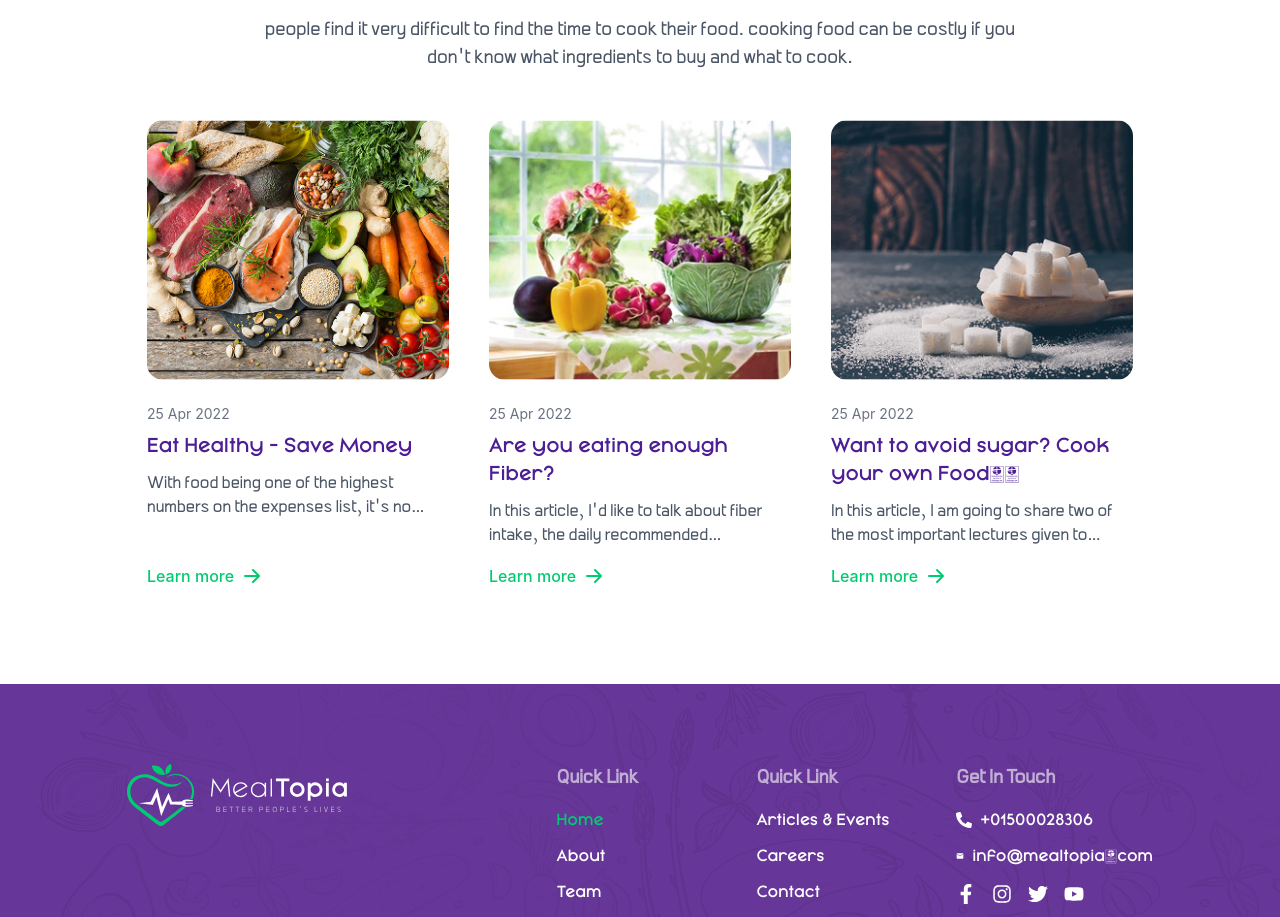
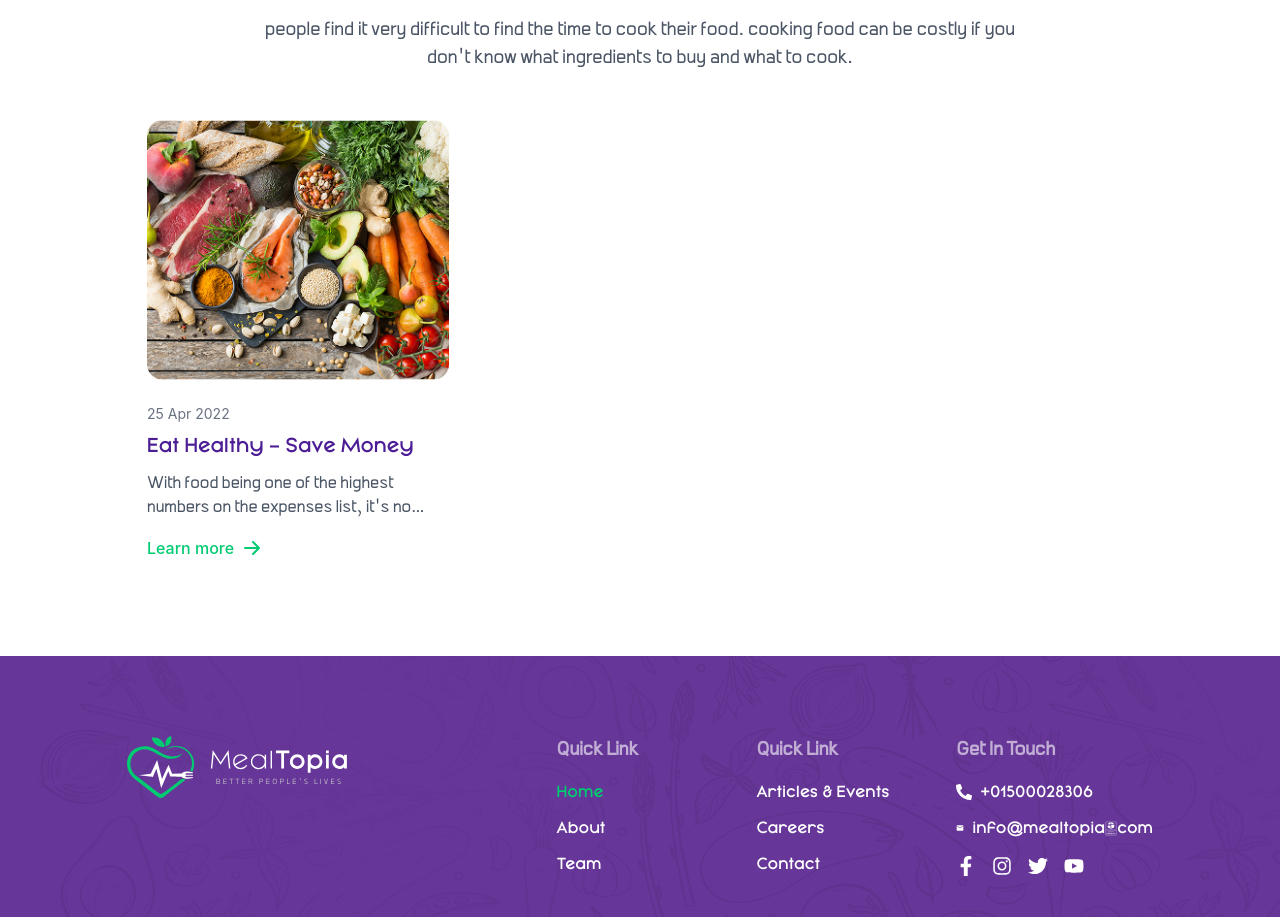
Before and after one commit to Hammadzahoor/Meal-Topia-With-NEXtJS, a Next.js app: page / in a window 1280 px wide. Shown: the part 2460-3377 px from the top of the page. Built offline with nearby package versions, Linux system fonts and the light colour scheme.

Commit message:
fixed layout of single article page and other pages

```diff
--- a/src/app/about/page.js
+++ b/src/app/about/page.js
@@ -52,7 +52,7 @@ export default function AboutPage() {
   return (
     <>
       <section className="w-full bg-[url(/aboutbg.png)] flex justify-center py-20 mt-10 md:py-24">
-        <div className="container px-4">
+        <div className="container px-5">
           {/* Section Header */}
           <div className=" mb-12 flex flex-col justify-center items-center  ">
             <h2 className="text-3xl md:text-4xl lg:text-5xl font-semibold text-[#412B59] mb-6">
--- a/src/app/careers/[slug]/page.js
+++ b/src/app/careers/[slug]/page.js
@@ -26,12 +26,12 @@ export default function CareerDetail({ params }) {
         <div className="w-full text-sm text-[#5b6c7b] mb-2">
           <Link
             href="/careers"
-            className="hover:underline text-[#3d2257] font-semibold"
+            className="hover:underline text-[#5F6D7E] font-medium"
           >
             Careers
           </Link>
           <span className="mx-1">/</span>
-          <span className="font-semibold text-[#3d2257]">{career.title}</span>
+          <span className="font-bold text-[#5F6D7E]">{career.title}</span>
         </div>
         {/* Title & Date */}
         <h1 className="text-3xl md:text-4xl font-bold text-[#3d2257] mb-2 text-left w-full">
--- a/src/app/contact/page.js
+++ b/src/app/contact/page.js
@@ -3,12 +3,12 @@ import React from "react";
 const page = () => {
   return (
     <div className=" mt-20 px-4 w-full bg-[url(/aboutbg.png)] bg-cover bg-no-repeat flex flex-col items-center bg-gray-50">
-      <div className="container flex flex-col items-center px-2 sm:px-4 md:px-6 lg:px-8 py-16">
+      <div className="container flex flex-col items-center px-4 lg:px-5 py-16">
         <div>
           {/* Team Header */}
-          <h1 className="text-4xl md:text-5xl font-bold text-center text-[#412B59] mb-6 mt-2">
+          <h2 className="text-4xl md:text-5xl text-center text-[#412B59] mb-6 mt-2">
             Quick Contact
-          </h1>
+          </h2>
 
           {/* Team Description */}
           <p className="text-gray-600 mb-12 text-center capitalize">
--- a/src/app/page.js
+++ b/src/app/page.js
@@ -3,6 +3,7 @@ import AppStoreButton from "@/components/AppStoreButton";
 import Image from "next/image";
 import Link from "next/link";
 import { articles } from "@/data/articles";
+import { trimText } from "@/lib/trimText";
 
 const values = [
   {
@@ -263,19 +264,19 @@ export default function Home() {
 
                   {/* Article Meta */}
                   <div className="text-gray-500 text-sm mb-2">
-                    {article.date}
+                    {article.publicationDate}
                   </div>
 
                   {/* Article Title */}
                   <Link href={`/articles/${article.slug}`}>
                     <h2 className="text-[#4C1D95] text-xl font-semibold mb-3 hover:text-[#00CB71] transition-colors">
-                      {article.title}
+                      {trimText(article.title, 25)}
                     </h2>
                   </Link>
 
                   {/* Article Description */}
                   <p className="text-gray-600 mb-4 line-clamp-2">
-                    {article.description}
+                    {article.introduction}
                   </p>
 
                   {/* Learn More Link */}
--- a/src/app/team/page.js
+++ b/src/app/team/page.js
@@ -28,7 +28,7 @@ export default function TeamPage() {
 
   return (
     <div className=" mt-20 w-full bg-[url(/aboutbg.png)] bg-cover bg-no-repeat flex flex-col items-center bg-gray-50">
-      <div className="container flex flex-col items-center px-4 py-16">
+      <div className="container flex flex-col items-center px-5 py-16">
         <div className="flex flex-col items-center">
           {/* Team Header */}
           <h2 className="text-3xl md:text-4xl lg:text-5xl font-semibold text-[#412B59] mb-6">
--- a/src/data/articles.js
+++ b/src/data/articles.js
@@ -1,68 +1,146 @@
 export const articles = [
+  // {
+  //   id: 1,
+  //   title: "Eat Healthy - Save Money",
+  //   description:
+  //     "With food being one of the highest numbers on the expenses list, it's no surprise that it's becoming more and more difficult to maintain a healthy diet while staying within budget...",
+  //   content: `
+  //     <p>With food being one of the highest numbers on the expenses list, it's no surprise that it's becoming more and more difficult to maintain a healthy diet while staying within budget. Here are some tips to help you eat healthy while saving money:</p>
+
+  //     <h2>1. Plan Your Meals</h2>
+  //     <p>Planning your meals in advance helps you buy only what you need and reduces food waste...</p>
+
+  //     <h2>2. Buy in Season</h2>
+  //     <p>Seasonal produce is generally cheaper and more nutritious...</p>
+
+  //     <h2>3. Cook in Bulk</h2>
+  //     <p>Cooking larger portions and freezing leftovers can save both time and money...</p>
+  //   `,
+  //   image: "/article1.png",
+  //   date: "25 Apr 2022",
+  //   slug: "eat-healthy-save-money",
+  //   author: "John Doe",
+  // },
+  // {
+  //   id: 2,
+  //   title: "Are you eating enough Fiber?",
+  //   description:
+  //     "In this article, I'd like to talk about fiber intake, the daily recommended requirement, and how to increase fiber in your diet without spending too much...",
+  //   content: `
+  //     <p>Fiber is an essential part of a healthy diet, yet many people don't get enough of it. Here's what you need to know about fiber intake:</p>
+
+  //     <h2>1. Daily Requirements</h2>
+  //     <p>The recommended daily fiber intake varies by age and gender...</p>
+
+  //     <h2>2. Sources of Fiber</h2>
+  //     <p>Good sources of fiber include fruits, vegetables, whole grains...</p>
+
+  //     <h2>3. Benefits of Fiber</h2>
+  //     <p>Adequate fiber intake helps with digestion, weight management...</p>
+  //   `,
+  //   image: "/article2.png",
+  //   date: "25 Apr 2022",
+  //   slug: "eating-enough-fiber",
+  //   author: "Jane Smith",
+  // },
+  // {
+  //   id: 3,
+  //   title: "Want to avoid sugar? Cook your own Food..",
+  //   description:
+  //     "In this article, I am going to share two of the most important lectures given to people about the hazards and dangers of excessive sugar consumption...",
+  //   content: `
+  //     <p>Sugar consumption is a major health concern in modern diets. Here's why cooking your own food can help:</p>
+
+  //     <h2>1. Control Your Ingredients</h2>
+  //     <p>When you cook at home, you have complete control over what goes into your food...</p>
+
+  //     <h2>2. Hidden Sugars</h2>
+  //     <p>Processed foods often contain hidden sugars under various names...</p>
+
+  //     <h2>3. Healthy Alternatives</h2>
+  //     <p>Learn about natural sweeteners and sugar alternatives...</p>
+  //   `,
+  //   image: "/article3.png",
+  //   date: "25 Apr 2022",
+  //   slug: "avoid-sugar-cook-your-own-food",
+  //   author: "Mike Johnson",
+  // },
+  // {
+  //   id: 4,
+  //   title: "Eat Healthy – Save Money",
+  //   date: "25 Apr 2022",
+  //   dateTime: "2022-04-25",
+  //   slug: "eat-healthy-save-money",
+  //   description:
+  //     "With food being one of the highest numbers on the expenses list, it's no surprise that it's becoming more and more difficult to maintain a healthy diet while staying within budget...",
+  //   introduction:
+  //     "With food being one of the highest numbers on the expenses list, it's no surprise that it's becoming more and more vital to do the math when going grocery shopping.",
+  //   image: "/article1.png",
+  //   imageCaption:
+  //     "It is a long established fact that a reader will be distracted by the readable content of a page when looking at its layout.",
+  //   sections: [
+  //     {
+  //       heading: "Voluptas dignissimos voluptatem aut qui dolores",
+  //       content: [
+  //         "It is a long established fact that a reader will be distracted by the readable content of a page when looking at its layout. The point of using Lorem Ipsum is that it has a more-or-less normal distribution of letters, as opposed to using 'Content here, content here', making it look like readable English.",
+  //         "Facere necessitatibus labore molestiae placeat non quod. Et minus qui natus dolor fugiat est repudiandae reiciendis nisi. Ridipsci quia nihil repellendus non rerum corporis suscipit. Maiores architecto nostrum quos voluptatum voluptas rerum voluptatem.",
+  //       ],
+  //       quote:
+  //         "Facere necessitatibus labore molestiae placeat non quod. Et minus qui natus dolor fugiat est repudiandae reiciendis nisi. Ridipsci quia nihil repellendus non rerum corporis suscipit. Maiores architecto nostrum quos voluptatum voluptas rerum voluptatem.",
+  //     },
+  //   ],
+  //   listSection: {
+  //     heading: "Enim voluptas corporis:",
+  //     items: [
+  //       "Facere necessitatibus labore",
+  //       "Vero fugiat consequatur",
+  //       "Numquam repellat",
+  //       "Mollitia exercitationem sunt",
+  //       "Quis sed sed consectetur",
+  //       "Nobis eos provident",
+  //     ],
+  //   },
+  //   conclusion:
+  //     "Quis rerum ex tempore ut aut hic est. Nam nobis minus eos quaerat. Officiis ex dolor et beatae minus doloribus sint quo. Fugiat voluptas quaerat minima mitiore. Vero fugiat consequatur. Numquam repellat et qua saepe et aspernatur. Mollitia exercitationem sunt. Quis sed sed consectetur. Nobis eos provident. Excepturi qui voluptatum maxime quae sit.",
+  // },
   {
-    id: 1,
-    title: "Eat Healthy - Save Money",
-    description:
-      "With food being one of the highest numbers on the expenses list, it's no surprise that it's becoming more and more difficult to maintain a healthy diet while staying within budget...",
-    content: `
-      <p>With food being one of the highest numbers on the expenses list, it's no surprise that it's becoming more and more difficult to maintain a healthy diet while staying within budget. Here are some tips to help you eat healthy while saving money:</p>
-
-      <h2>1. Plan Your Meals</h2>
-      <p>Planning your meals in advance helps you buy only what you need and reduces food waste...</p>
-
-      <h2>2. Buy in Season</h2>
-      <p>Seasonal produce is generally cheaper and more nutritious...</p>
-
-      <h2>3. Cook in Bulk</h2>
-      <p>Cooking larger portions and freezing leftovers can save both time and money...</p>
-    `,
+    id: 5,
+    breadcrumb: [
+      { text: "Articles & Events", link: "#" },
+      { text: "Eat Healthy – Save Money", link: null },
+    ],
+    title: "Eat Healthy – Save Money",
+    slug: "eat-healthy-save-money",
+    publicationDate: "25 Apr 2022",
+    dateTime: "2022-04-25",
+    introduction:
+      "With food being one of the highest numbers on the expenses list, it's no surprise that it's becoming more and more vital to do the math when going grocery shopping.",
     image: "/article1.png",
-    date: "25 Apr 2022",
-    slug: "eat-healthy-save-money",
-    author: "John Doe",
-  },
-  {
-    id: 2,
-    title: "Are you eating enough Fiber?",
-    description:
-      "In this article, I'd like to talk about fiber intake, the daily recommended requirement, and how to increase fiber in your diet without spending too much...",
-    content: `
-      <p>Fiber is an essential part of a healthy diet, yet many people don't get enough of it. Here's what you need to know about fiber intake:</p>
-
-      <h2>1. Daily Requirements</h2>
-      <p>The recommended daily fiber intake varies by age and gender...</p>
-
-      <h2>2. Sources of Fiber</h2>
-      <p>Good sources of fiber include fruits, vegetables, whole grains...</p>
-
-      <h2>3. Benefits of Fiber</h2>
-      <p>Adequate fiber intake helps with digestion, weight management...</p>
-    `,
-    image: "/article2.png",
-    date: "25 Apr 2022",
-    slug: "eating-enough-fiber",
-    author: "Jane Smith",
-  },
-  {
-    id: 3,
-    title: "Want to avoid sugar? Cook your own Food..",
-    description:
-      "In this article, I am going to share two of the most important lectures given to people about the hazards and dangers of excessive sugar consumption...",
-    content: `
-      <p>Sugar consumption is a major health concern in modern diets. Here's why cooking your own food can help:</p>
-
-      <h2>1. Control Your Ingredients</h2>
-      <p>When you cook at home, you have complete control over what goes into your food...</p>
-
-      <h2>2. Hidden Sugars</h2>
-      <p>Processed foods often contain hidden sugars under various names...</p>
-
-      <h2>3. Healthy Alternatives</h2>
-      <p>Learn about natural sweeteners and sugar alternatives...</p>
-    `,
-    image: "/article3.png",
-    date: "25 Apr 2022",
-    slug: "avoid-sugar-cook-your-own-food",
-    author: "Mike Johnson",
+    imageCaption:
+      "It is a long established fact that a reader will be distracted by the readable content of a page when looking at its layout.",
+    sections: [
+      {
+        heading: "Voluptas dignissimos voluptatem aut qui dolores",
+        content: [
+          "It is a long established fact that a reader will be distracted by the readable content of a page when looking at its layout. The point of using Lorem Ipsum is that it has a more-or-less normal distribution of letters, as opposed to using 'Content here, content here', making it look like readable English.",
+          "Facere necessitatibus labore molestiae placeat non quod. Et minus qui natus dolor fugiat est repudiandae reiciendis nisi. Ridipsci quia nihil repellendus non rerum corporis suscipit. Maiores architecto nostrum quos voluptatum voluptas rerum voluptatem.",
+        ],
+        quote:
+          "Facere necessitatibus labore molestiae placeat non quod. Et minus qui natus dolor fugiat est repudiandae reiciendis nisi. Ridipsci quia nihil repellendus non rerum corporis suscipit. Maiores architecto nostrum quos voluptatum voluptas rerum voluptatem.",
+      },
+    ],
+    listSection: {
+      heading: "Enim voluptas corporis:",
+      items: [
+        "Facere necessitatibus labore",
+        "Vero fugiat consequatur",
+        "Numquam repellat",
+        "Mollitia exercitationem sunt",
+        "Quis sed sed consectetur",
+        "Nobis eos provident",
+      ],
+    },
+    conclusion:
+      "Quis rerum ex tempore ut aut hic est. Nam nobis minus eos quaerat. Officiis ex dolor et beatae minus doloribus sint quo. Fugiat voluptas quaerat minima mitiore. Vero fugiat consequatur. Numquam repellat et qua saepe et aspernatur. Mollitia exercitationem sunt. Quis sed sed consectetur. Nobis eos provident. Excepturi qui voluptatum maxime quae sit.",
   },
 ];
--- /dev/null
+++ b/src/lib/trimText.js
@@ -0,0 +1,10 @@
+// export function trimTitle(title, maxWords) {
+//   const words = title.split(" ");
+//   if (words.length <= maxWords) {
+//     return title;
+//   }
+//   return words.slice(0, maxWords).join(" ") + "...";
+// }
+export function trimText(text, maxLength) {
+  return text.length <= maxLength ? text : text.slice(0, maxLength) + "...";
+}
```
Also changed, not shown: src/app/articles/[slug]/page.js (+86 -41 lines), src/app/articles/page.js (+15 -8 lines), src/app/careers/page.js (+4 -6 lines).
